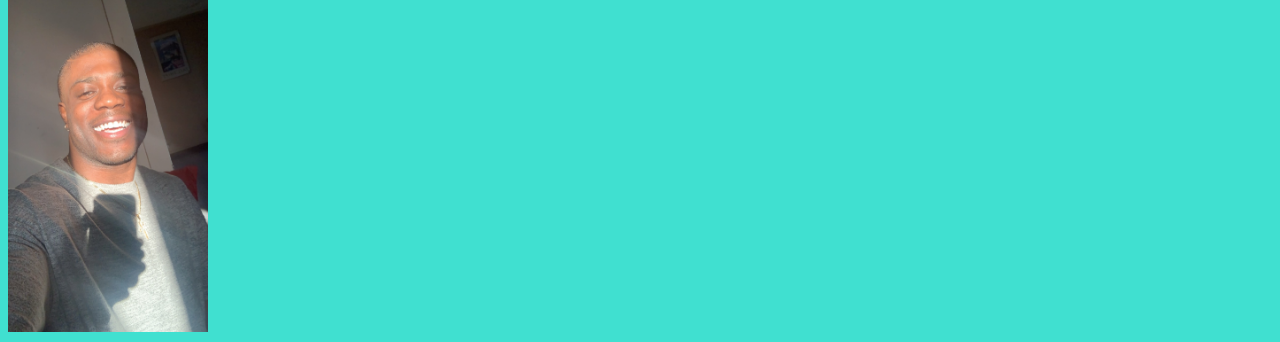
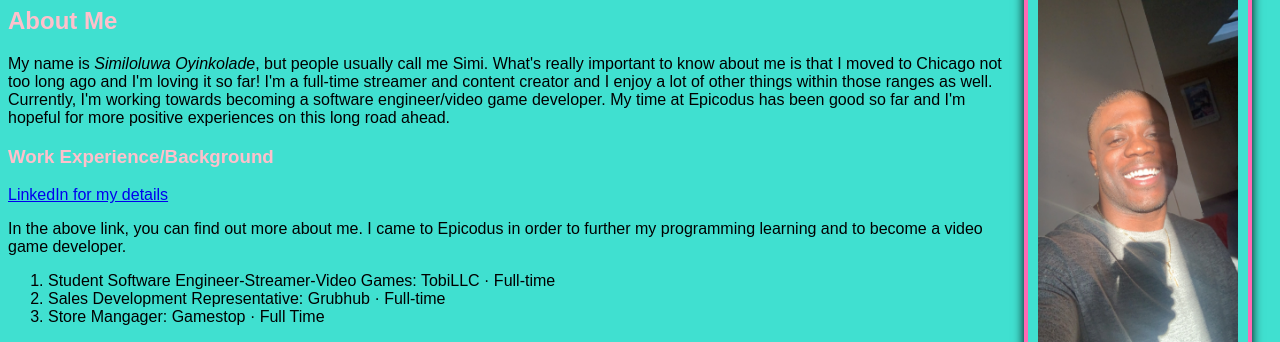
Before and after one commit to simioyin222/SIMI-PORTFOLIO1, a plain HTML site: page index.html in a window 1280 px wide. Shown: the part 73-415 px from the top of the page. Drawn offline with Linux system fonts and the light colour scheme.

Commit message:
add margin padding border and float to picture and move it right to match with overall page

```diff
--- a/css/styles.css
+++ b/css/styles.css
@@ -8,6 +8,17 @@ body {
   color: black;
 }
 
-h1, h2, h3, h4 {
+h1,
+h2,
+h3,
+h4 {
   color: pink;
 }
+
+#photo {
+  margin: 20px;
+  padding: 10px;
+  border: 4px solid hotpink;
+  float: right;
+  box-shadow: 0px 0px 10px 0px black
+}
```
